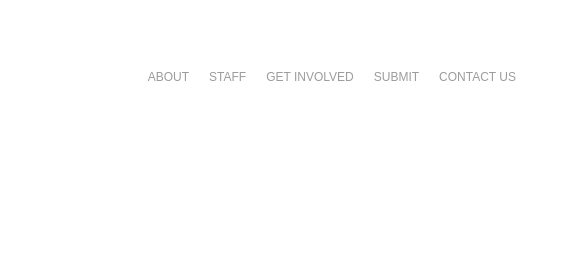
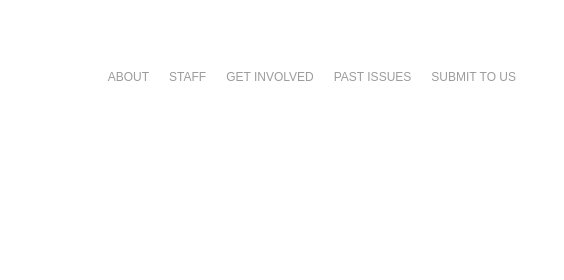
Before and after one commit to ryli0309/ryli0309.github.io, a plain HTML site: page get-involved.html in a window 1280 px wide. Shown: the top 280 px of the page, 574-1138 px from the left. Drawn offline with Linux system fonts and the light colour scheme; a web font is replaced by a local one.

Commit message:
Update get-involved.html

```diff
--- a/get-involved.html
+++ b/get-involved.html
@@ -19,8 +19,8 @@
 				<li><a href="https://ryli0309.github.io/">ABOUT</a></li>
 				<li><a href="https://ryli0309.github.io/staff">STAFF</a></li>
 				<li><a href="https://ryli0309.github.io/get-involved">GET INVOLVED</a></li>
-				<li><a href="https://ryli0309.github.io/submit">SUBMIT</a></li>
-				<li><a href="https://ryli0309.github.io/contact-us">CONTACT US</a></li>
+				<li><a href="https://ryli0309.github.io/past-issues">PAST ISSUES</a></li>
+				<li><a href="https://ryli0309.github.io/submit">SUBMIT TO US</a></li>
 			</ul>
 		</nav>
 	</div>
```
